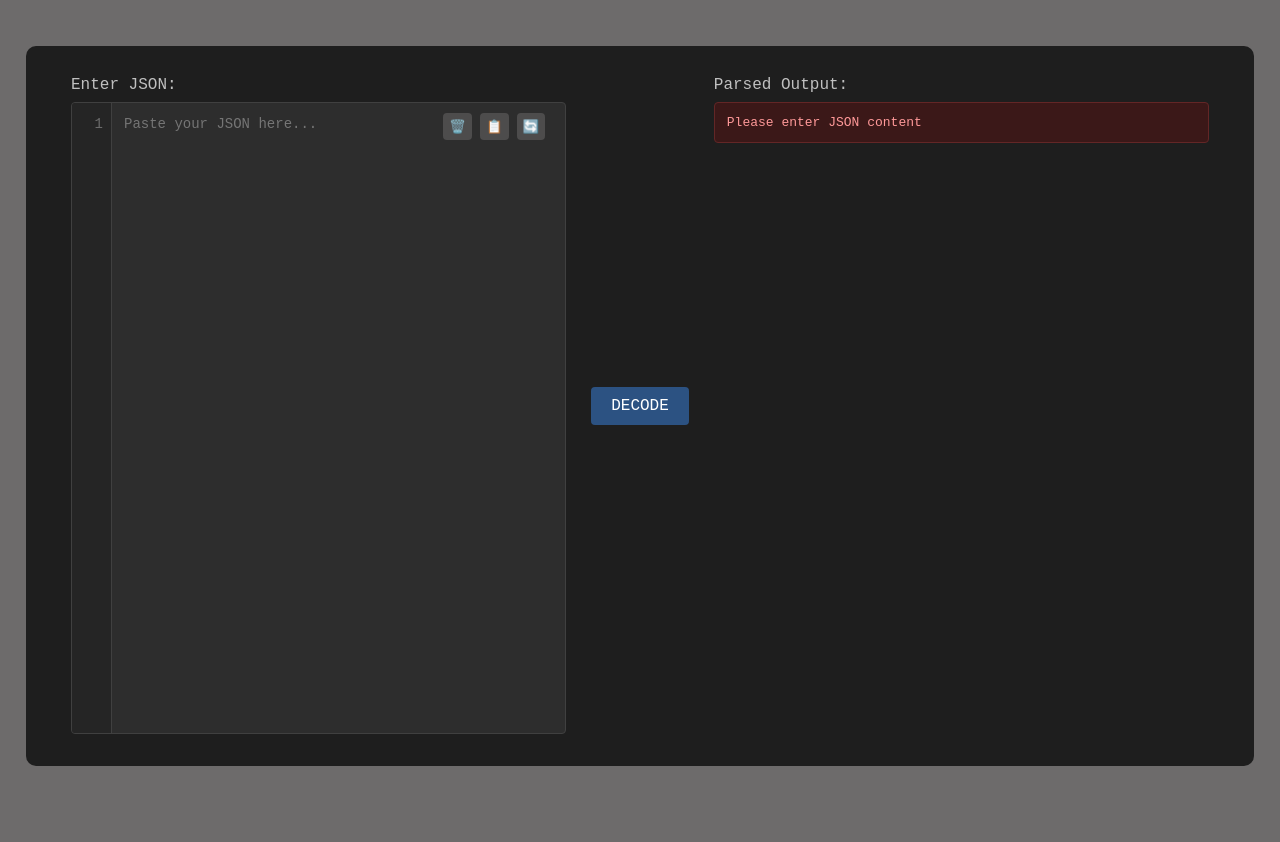
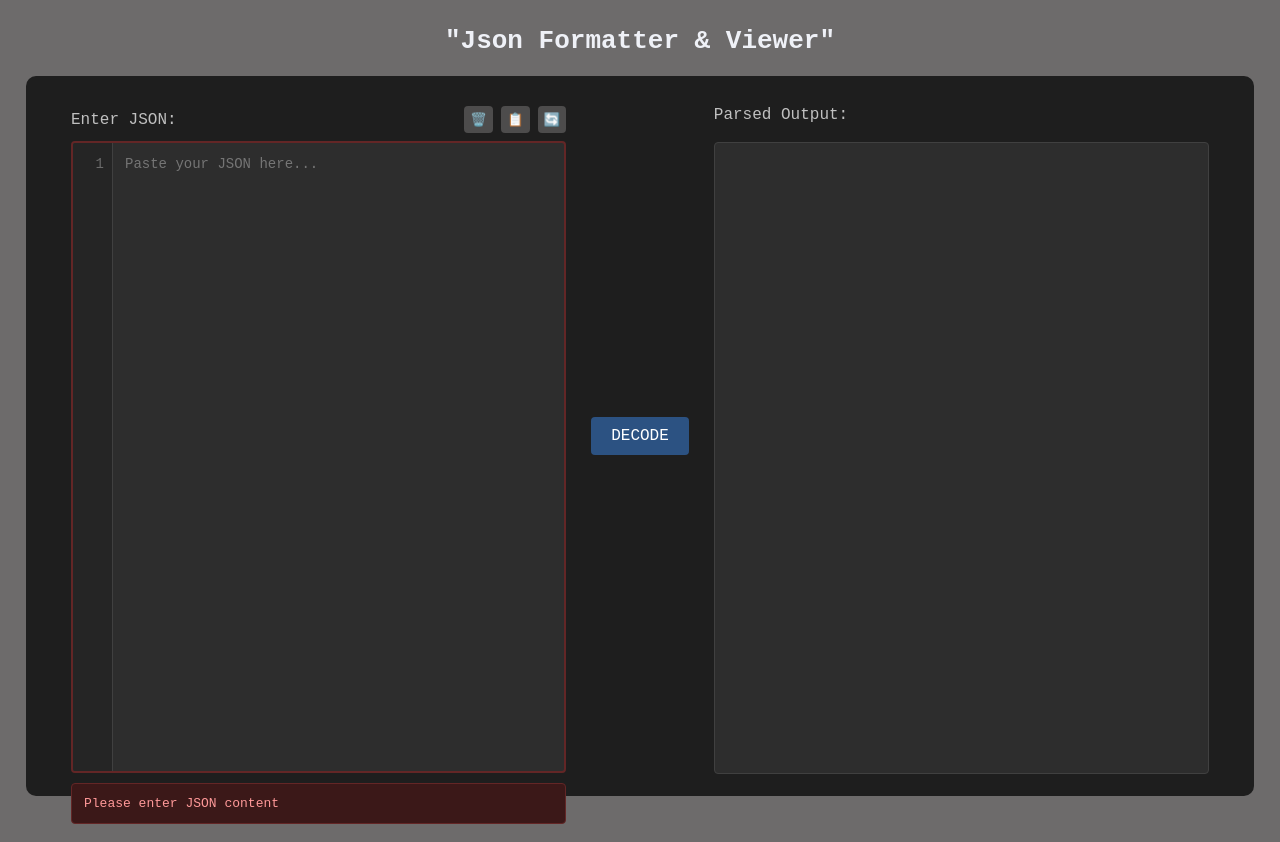
Before and after one commit to Krishn2709/new-json-parser, a Next.js app: page / in a window 1280 px wide. Both pictures are taken after a click on the button "Format content". Before the commit the page ends 812 px from the top, so only its background shows below. Built offline with nearby package versions, Linux system fonts and the light colour scheme.

Commit message:
applied UI changes

```diff
--- a/src/app/globals.scss
+++ b/src/app/globals.scss
@@ -27,6 +27,6 @@ body {
 
 h1 {
   text-align: center;
-  margin-bottom: 2rem;
-  color: #333;
+
+  color: #eff1f7;
 }
--- a/src/app/page.js
+++ b/src/app/page.js
@@ -4,6 +4,7 @@ import styles from "./globals.scss";
 export default function Home() {
   return (
     <main className="container">
+      <h1>"Json Formatter & Viewer"</h1>
       <JsonParser />
     </main>
   );
--- a/src/components/JsonParser/JsonParser.js
+++ b/src/components/JsonParser/JsonParser.js
@@ -17,6 +17,8 @@ const JsonParser = () => {
     (state) => state.json
   );
   const [inputLineCount, setInputLineCount] = useState(1);
+  const [isFormatted, setIsFormatted] = useState(false);
+  const [unformattedInput, setUnformattedInput] = useState("");
 
   const textAreaRef = useRef(null);
   const inputLineNumbersRef = useRef(null);
@@ -39,11 +41,19 @@ const JsonParser = () => {
     }
 
     try {
+      if (!isFormatted) {
+        setUnformattedInput(input);
         const parsed = JSON.parse(input);
         const formatted = JSON.stringify(parsed, null, 2);
         dispatch(setInput(formatted));
         updateLineCount(formatted, setInputLineCount);
         toast.success("JSON formatted successfully!");
+      } else {
+        dispatch(setInput(unformattedInput));
+        updateLineCount(unformattedInput, setInputLineCount);
+        toast.success("JSON unformatted successfully!");
+      }
+      setIsFormatted(!isFormatted);
     } catch (err) {
       dispatch(setError("Invalid JSON format: " + err.message));
     }
@@ -54,6 +64,8 @@ const JsonParser = () => {
     dispatch(setParsedOutput(null));
     dispatch(setError(""));
     setInputLineCount(1);
+    setIsFormatted(false);
+    setUnformattedInput("");
     toast.success("Content cleared!");
   };
 
@@ -62,6 +74,7 @@ const JsonParser = () => {
       const text = await navigator.clipboard.readText();
       dispatch(setInput(text));
       updateLineCount(text, setInputLineCount);
+      setIsFormatted(false);
       toast.success("Content pasted successfully!");
     } catch (err) {
       toast.error("Failed to paste content. Please try again.");
@@ -138,7 +151,6 @@ const JsonParser = () => {
   };
 
   const handleScroll = (e, lineNumbersRef) => {
-    console.log("lineNumbersRef:", lineNumbersRef?.current);
     if (lineNumbersRef?.current) {
       lineNumbersRef.current.scrollTop = e?.target?.scrollTop;
     }
@@ -146,24 +158,13 @@ const JsonParser = () => {
 
   return (
     <div className={styles.jsonParser}>
-      <div className={styles.inputSection}>
+      <div
+        className={`${styles.inputSection} ${error ? styles.errorState : ""}`}
+      >
+        <div className={styles.inputHeader}>
           <label htmlFor="jsonInput" className={styles.label}>
             Enter JSON:
           </label>
-        <div className={styles.textAreaDiv}>
-          <div className={styles.lineNumbers} ref={inputLineNumbersRef}>
-            {lineNumbers(inputLineCount)}
-          </div>
-          <textarea
-            ref={textAreaRef}
-            id="jsonInput"
-            value={input}
-            onChange={handleInputChange}
-            onScroll={(e) => handleScroll(e, inputLineNumbersRef)}
-            placeholder="Paste your JSON here..."
-            className={styles.textArea}
-            wrap="off"
-          />
           <div className={styles.inputButtons}>
             <button
               onClick={clearContent}
@@ -182,12 +183,27 @@ const JsonParser = () => {
             <button
               onClick={formatJSON}
               className={`${styles.actionButton} ${styles.formatButton}`}
-              title="Format content"
+              title={isFormatted ? "Unformat content" : "Format content"}
             >
               🔄
             </button>
           </div>
         </div>
+        <div className={styles.textAreaDiv}>
+          <div className={styles.lineNumbers} ref={inputLineNumbersRef}>
+            {lineNumbers(inputLineCount)}
+          </div>
+          <textarea
+            ref={textAreaRef}
+            id="jsonInput"
+            value={input}
+            onChange={handleInputChange}
+            onScroll={(e) => handleScroll(e, inputLineNumbersRef)}
+            placeholder="Paste your JSON here..."
+            className={styles.textArea}
+          />
+        </div>
+        {error && <div className={styles.error}>{error}</div>}
       </div>
 
       <div className={styles.buttonContainer}>
@@ -197,9 +213,11 @@ const JsonParser = () => {
       </div>
 
       <div className={styles.outputSection}>
-        <label className={styles.label}>Parsed Output:</label>
+        <label className={`${styles.label} ${styles.outputlabel}`}>
+          Parsed Output:
+        </label>
         {error ? (
-          <div className={styles.error}>{error}</div>
+          <div className={styles.outputDiv}></div>
         ) : (
           <div className={styles.outputContainer}>
             <div className={styles.outputDiv}>
--- a/src/components/JsonParser/JsonParser.module.scss
+++ b/src/components/JsonParser/JsonParser.module.scss
@@ -15,9 +15,21 @@
   width: 100%;
 }
 
+.inputSection.errorState {
+  .textAreaDiv {
+    border-color: #632626;
+    border-width: 2px;
+  }
+}
+
+.inputHeader {
+  display: flex;
+  justify-content: space-between;
+  align-items: center;
+  margin-bottom: 8px;
+}
+
 .label {
-  display: block;
-  margin-bottom: 8px;
   font-weight: 500;
   color: #c0c0c0;
   font-size: large;
@@ -32,6 +44,10 @@
   height: 79vh;
   overflow: hidden;
   position: relative;
+}
+
+.outputDiv {
+  margin-top: 18px;
 }
 
 .lineNumbers {
@@ -65,7 +81,9 @@
   font-family: monospace;
   line-height: 1.4;
   overflow-y: auto;
-  overflow-x: auto;
+  white-space: pre-wrap;
+  word-wrap: break-word;
+
   &::-webkit-scrollbar-track {
     background: #1e1e1e;
   }
@@ -76,12 +94,11 @@
 
   &::-webkit-scrollbar {
     width: 8px;
-    height: 8px;
   }
-}
 
-.textArea:focus {
-  outline: none;
+  &:focus {
+    outline: none;
+  }
 }
 
 .parseButton {
@@ -116,10 +133,10 @@
   height: 100%;
   white-space: pre-wrap;
   background-color: transparent;
-  white-space: pre;
   color: #e0e0e0;
   font-family: monospace;
   line-height: 1.4;
+  overflow-y: auto;
 }
 
 .error {
@@ -128,6 +145,7 @@
   border: 1px solid #632626;
   border-radius: 4px;
   color: #ff9999;
+  margin-top: 10px;
 }
 
 .valid {
@@ -176,18 +194,9 @@
   }
 }
 
-.svg {
-  height: 20px;
-  width: 20px;
-}
-
 .inputButtons {
-  position: absolute;
-  top: 10px;
-  right: 20px;
   display: flex;
   gap: 8px;
-  z-index: 10;
 }
 
 .actionButton {
```
Lines whose indentation alone changed are shown as unchanged.
